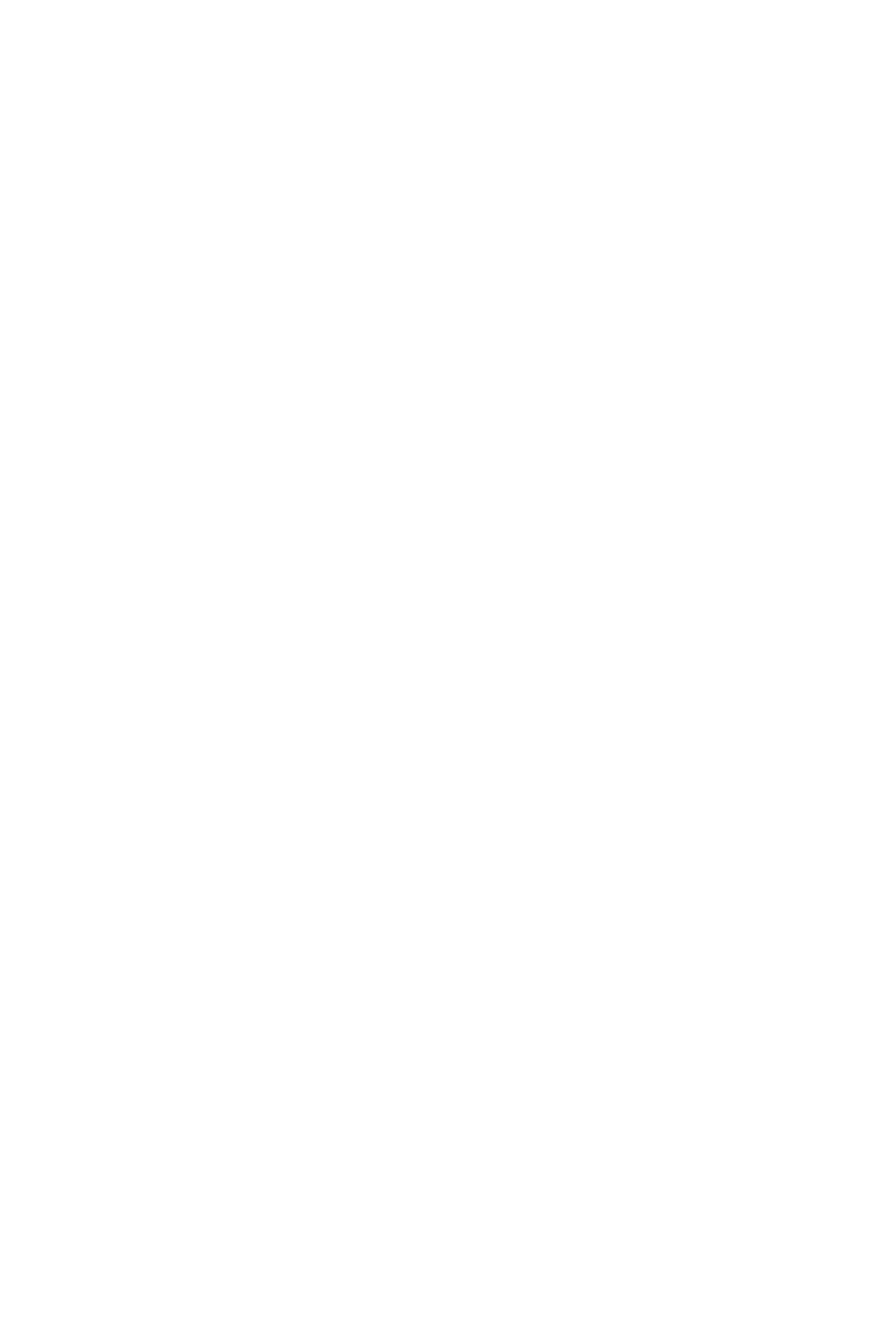
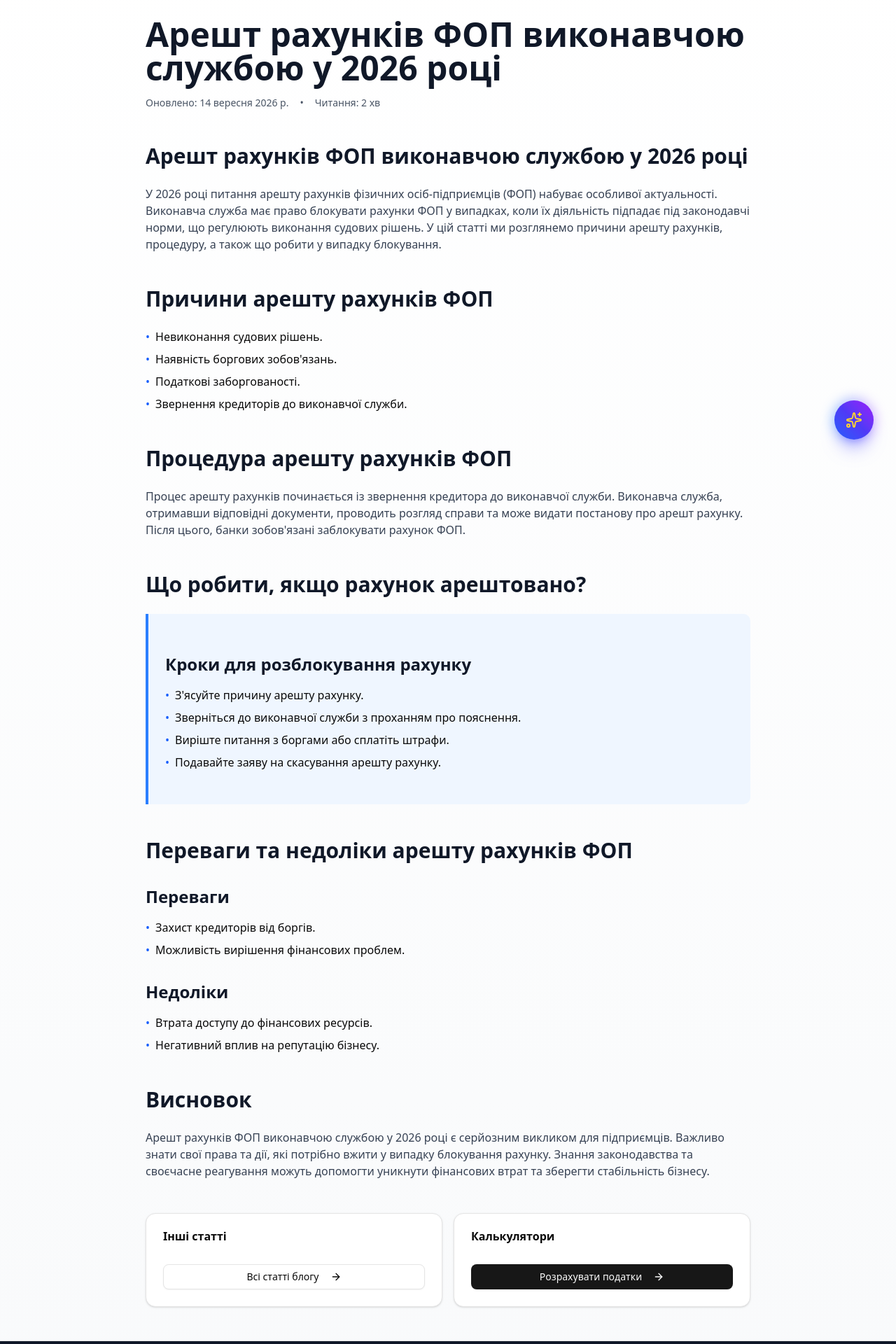
Before and after one commit to Orstan/FOP, a Next.js app: page /blog/aresht-rakhunkiv-fop-vykonavchoyu-sluzhboyu-u-2026-rotsi in a window 1280 px wide. Before the commit this address had no page. Shown: the part 140-2060 px from the top of the page at 70% size. Before the commit the page ends 800 px from the top, so only its background shows below. Built offline with nearby package versions, Linux system fonts and the light colour scheme.

Commit message:
🤖 Автоматична генерація нової блог-статті

```diff
--- /dev/null
+++ b/app/blog/aresht-rakhunkiv-fop-vykonavchoyu-sluzhboyu-u-2026-rotsi/page.tsx
@@ -0,0 +1,118 @@
+import { Metadata } from "next";
+import Link from "next/link";
+import { Button } from "@/components/ui/button";
+import { Card, CardContent, CardHeader, CardTitle } from "@/components/ui/card";
+import { ArrowRight } from "lucide-react";
+
+export const metadata: Metadata = {
+  title: "Арешт рахунків ФОП виконавчою службою у 2026 році | ФОП Помічник 2026",
+  description: "У 2026 році питання арешту рахунків фізичних осіб-підприємців (ФОП) набуває особливої актуальності. Виконавча служба має право блокувати рахунки ФОП у випа",
+  keywords: [
+    "арешт рахунку ФОП",
+    "виконавча служба блокування"
+  ],
+  openGraph: {
+    title: "Арешт рахунків ФОП виконавчою службою у 2026 році",
+    description: "У 2026 році питання арешту рахунків фізичних осіб-підприємців (ФОП) набуває особливої актуальності. Виконавча служба має право блокувати рахунки ФОП у випа",
+    type: "article",
+  },
+};
+
+export default function BlogPost() {
+  return (
+    <div className="min-h-screen bg-gradient-to-b from-white to-gray-50 dark:from-gray-950 dark:to-gray-900">
+      <main className="container mx-auto max-w-4xl px-4 py-12">
+        <article className="prose prose-lg dark:prose-invert max-w-none">
+          <div className="mb-8">
+            <Link
+              href="/blog"
+              className="text-blue-600 hover:text-blue-700 dark:text-blue-400 dark:hover:text-blue-300 text-sm font-medium no-underline"
+            >
+              &larr; Назад до блогу
+            </Link>
+          </div>
+
+          <h1 className="text-4xl md:text-5xl font-bold text-gray-900 dark:text-gray-100 mb-4">
+            Арешт рахунків ФОП виконавчою службою у 2026 році
+          </h1>
+
+          <div className="flex items-center gap-4 text-sm text-gray-600 dark:text-gray-400 mb-8 not-prose">
+            <time>Оновлено: 14 вересня 2026 р.</time>
+            <span>&bull;</span>
+            <span>Читання: 2 хв</span>
+          </div>
+
+          <h2 className="text-3xl font-bold text-gray-900 dark:text-gray-100 mt-12 mb-6">Арешт рахунків ФОП виконавчою службою у 2026 році</h2>
+<p className="text-gray-700 dark:text-gray-300 mb-4">У 2026 році питання арешту рахунків фізичних осіб-підприємців (ФОП) набуває особливої актуальності. Виконавча служба має право блокувати рахунки ФОП у випадках, коли їх діяльність підпадає під законодавчі норми, що регулюють виконання судових рішень. У цій статті ми розглянемо причини арешту рахунків, процедуру, а також що робити у випадку блокування.</p>
+
+<h2 className="text-3xl font-bold text-gray-900 dark:text-gray-100 mt-12 mb-6">Причини арешту рахунків ФОП</h2>
+<ul className="space-y-2 mb-6">
+    <li className="flex items-start gap-2"><span className="text-blue-600">•</span><span>Невиконання судових рішень.</span></li>
+    <li className="flex items-start gap-2"><span className="text-blue-600">•</span><span>Наявність боргових зобов'язань.</span></li>
+    <li className="flex items-start gap-2"><span className="text-blue-600">•</span><span>Податкові заборгованості.</span></li>
+    <li className="flex items-start gap-2"><span className="text-blue-600">•</span><span>Звернення кредиторів до виконавчої служби.</span></li>
+</ul>
+
+<h2 className="text-3xl font-bold text-gray-900 dark:text-gray-100 mt-12 mb-6">Процедура арешту рахунків ФОП</h2>
+<p className="text-gray-700 dark:text-gray-300 mb-4">Процес арешту рахунків починається із звернення кредитора до виконавчої служби. Виконавча служба, отримавши відповідні документи, проводить розгляд справи та може видати постанову про арешт рахунку. Після цього, банки зобов'язані заблокувати рахунок ФОП.</p>
+
+<h2 className="text-3xl font-bold text-gray-900 dark:text-gray-100 mt-12 mb-6">Що робити, якщо рахунок арештовано?</h2>
+<div className="bg-blue-50 dark:bg-blue-950/30 border-l-4 border-blue-500 p-6 mb-8 rounded-r-lg">
+    <h3 className="text-2xl font-semibold text-gray-900 dark:text-gray-100 mt-8 mb-4">Кроки для розблокування рахунку</h3>
+    <ul className="space-y-2 mb-6">
+        <li className="flex items-start gap-2"><span className="text-blue-600">•</span><span>З'ясуйте причину арешту рахунку.</span></li>
+        <li className="flex items-start gap-2"><span className="text-blue-600">•</span><span>Зверніться до виконавчої служби з проханням про пояснення.</span></li>
+        <li className="flex items-start gap-2"><span className="text-blue-600">•</span><span>Виріште питання з боргами або сплатіть штрафи.</span></li>
+        <li className="flex items-start gap-2"><span className="text-blue-600">•</span><span>Подавайте заяву на скасування арешту рахунку.</span></li>
+    </ul>
+</div>
+
+<h2 className="text-3xl font-bold text-gray-900 dark:text-gray-100 mt-12 mb-6">Переваги та недоліки арешту рахунків ФОП</h2>
+<h3 className="text-2xl font-semibold text-gray-900 dark:text-gray-100 mt-8 mb-4">Переваги</h3>
+<ul className="space-y-2 mb-6">
+    <li className="flex items-start gap-2"><span className="text-blue-600">•</span><span>Захист кредиторів від боргів.</span></li>
+    <li className="flex items-start gap-2"><span className="text-blue-600">•</span><span>Можливість вирішення фінансових проблем.</span></li>
+</ul>
+<h3 className="text-2xl font-semibold text-gray-900 dark:text-gray-100 mt-8 mb-4">Недоліки</h3>
+<ul className="space-y-2 mb-6">
+    <li className="flex items-start gap-2"><span className="text-blue-600">•</span><span>Втрата доступу до фінансових ресурсів.</span></li>
+    <li className="flex items-start gap-2"><span className="text-blue-600">•</span><span>Негативний вплив на репутацію бізнесу.</span></li>
+</ul>
+
+<h2 className="text-3xl font-bold text-gray-900 dark:text-gray-100 mt-12 mb-6">Висновок</h2>
+<p className="text-gray-700 dark:text-gray-300 mb-4">Арешт рахунків ФОП виконавчою службою у 2026 році є серйозним викликом для підприємців. Важливо знати свої права та дії, які потрібно вжити у випадку блокування рахунку. Знання законодавства та своєчасне реагування можуть допомогти уникнути фінансових втрат та зберегти стабільність бізнесу.</p>
+
+          <div className="grid md:grid-cols-2 gap-4 not-prose mt-12">
+            <Card className="dark:bg-gray-900">
+              <CardHeader>
+                <CardTitle>Інші статті</CardTitle>
+              </CardHeader>
+              <CardContent>
+                <Button className="w-full" variant="outline" asChild>
+                  <Link href="/blog">
+                    Всі статті блогу
+                    <ArrowRight className="ml-2 h-4 w-4" />
+                  </Link>
+                </Button>
+              </CardContent>
+            </Card>
+
+            <Card className="dark:bg-gray-900">
+              <CardHeader>
+                <CardTitle>Калькулятори</CardTitle>
+              </CardHeader>
+              <CardContent>
+                <Button className="w-full" asChild>
+                  <Link href="/calculators">
+                    Розрахувати податки
+                    <ArrowRight className="ml-2 h-4 w-4" />
+                  </Link>
+                </Button>
+              </CardContent>
+            </Card>
+          </div>
+        </article>
+      </main>
+    </div>
+  );
+}
--- a/app/blog/page.tsx
+++ b/app/blog/page.tsx
@@ -18,6 +18,15 @@ export const metadata: Metadata = {
 
 export default function BlogPage() {
   const articles = [
+    {
+      title: "Арешт рахунків ФОП виконавчою службою у 2026 році",
+      description: "арешт рахунку ФОП - детальний гайд для підприємців",
+      slug: "aresht-rakhunkiv-fop-vykonavchoyu-sluzhboyu-u-2026-rotsi",
+      date: "2026-09-14",
+      readTime: "2 хв",
+      category: "Юридичні питання",
+      available: true,
+    },
     {
       title: "Як змінити КВЕД ФОП онлайн через Дію",
       description: "зміна КВЕД онлайн - детальний гайд для підприємців",
--- a/app/sitemap.ts
+++ b/app/sitemap.ts
@@ -71,6 +71,7 @@ export default function sitemap(): MetadataRoute.Sitemap {
   })
 
   const blogPosts = [
+    'aresht-rakhunkiv-fop-vykonavchoyu-sluzhboyu-u-2026-rotsi',
     'yak-zminyty-kved-fop-onlayn-cherez-diyu',
     'rro-dlya-fop-2026-komu-potriben-obov-yazkovo-ta-yaki-shtrafy',
     'yak-povernuty-pomylkovo-splacheni-podatky-fop',
```
